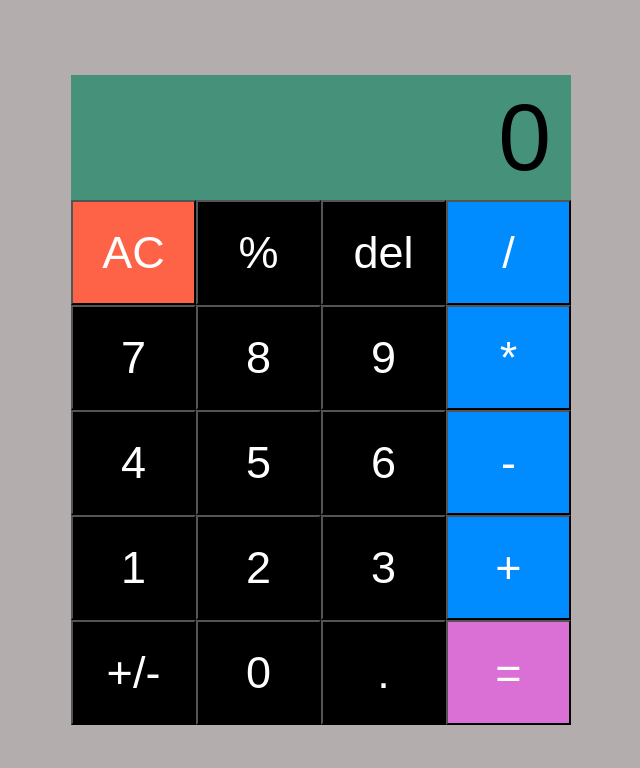
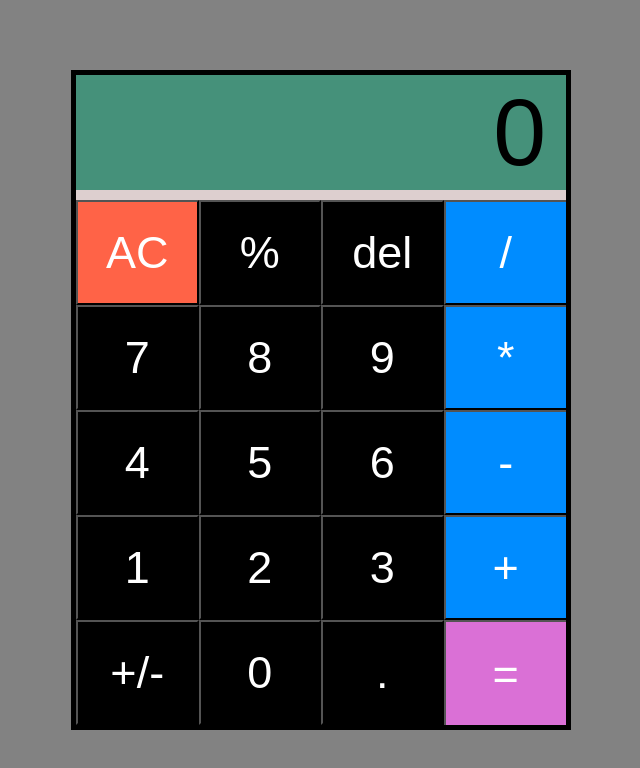
Before and after one commit to Jsaylor5/Calculator, a plain HTML site: page calc.html in a window 1280 px wide. Shown: the whole page, without its empty margins (319-959 px from the left). Drawn offline with Linux system fonts and the light colour scheme.

Commit message:
Finished aesthetic touches

```diff
--- a/calc.css
+++ b/calc.css
@@ -10,7 +10,7 @@ html {
     box-sizing: inherit;
   }
 body{
-    background-color:rgb(180, 173, 173);
+    background-color:rgb(130, 130, 130);
 }
 #calculatorBody{
     width: 500px;
@@ -18,6 +18,9 @@ body{
     top: 50%;
     left: 50%;
     transform: translate(-50%, -50%);
+    border: 5px;
+    border-color: black;
+    border-style: solid;
 }
 
 #calculatorScreen{
@@ -29,7 +32,12 @@ body{
   text-align: right;
   padding-right: 20px;
   padding-left: 10px;
-  border: none;
+  border-top: none;
+  border-left: none;
+  border-right: none;
+  border-bottom: solid 10px;
+  border-color: rgb(221, 207, 207);
+
 }
 
 #calcButtons{
@@ -52,7 +60,10 @@ button:hover {
 }
 .func{
     background-color: rgb(0, 140, 255);
+    border-right: none;
 }
 .equal{
     background-color: orchid;
+    border-bottom: none;
+    border-right: none;
 }
```
